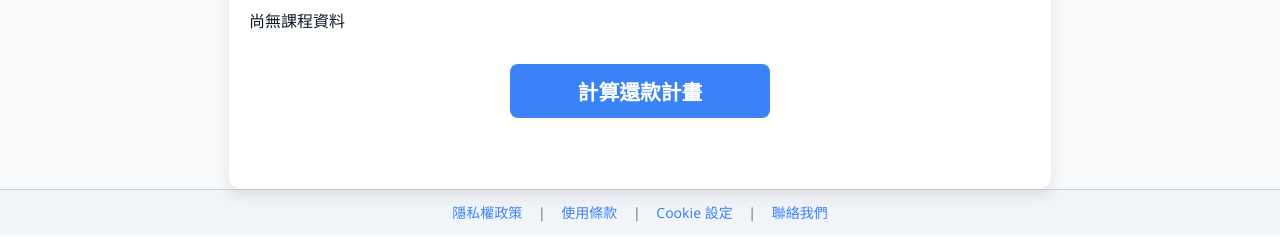
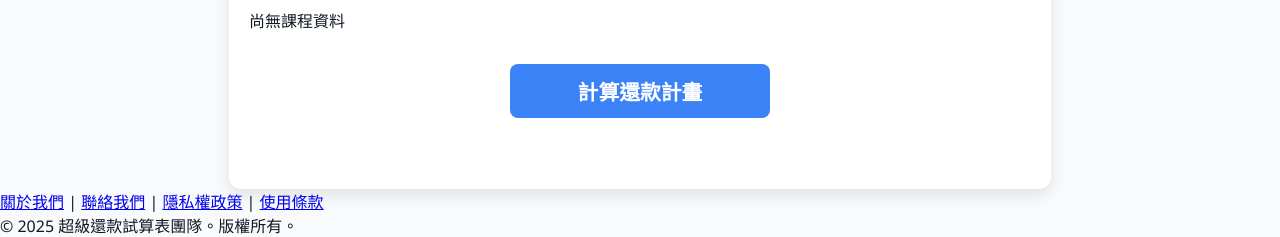
Before and after one commit to ailing1021/test, a Flask app: page / in a window 1280 px wide. Shown: the part 611-848 px from the top of the page. Run offline with Flask 3, Linux system fonts and the light colour scheme; some libraries are stand-ins or nearby versions.

Commit message:
Update index.html

```diff
--- a/template/index.html
+++ b/template/index.html
@@ -153,12 +153,20 @@
 </head>
 <body>
   <div id="root"></div>
-  <footer class="footer" role="contentinfo">
-    <a href="/privacy" target="_blank" rel="noopener noreferrer">隱私權政策</a> |
-    <a href="/terms" target="_blank" rel="noopener noreferrer">使用條款</a> |
-    <a href="/cookies" target="_blank" rel="noopener noreferrer">Cookie 設定</a> |
-    <a href="/contact" target="_blank" rel="noopener noreferrer">聯絡我們</a>
-  </footer>
+  <footer class="fixed bottom-0 left-0 w-full bg-gray-100 border-t border-gray-300 py-3 text-center text-sm font-sans text-gray-600 z-50">
+  <nav class="space-x-4">
+    <a href="about.html" class="text-blue-600 hover:underline">關於我們</a>
+    <span>|</span>
+    <a href="contact.html" class="text-blue-600 hover:underline">聯絡我們</a>
+    <span>|</span>
+    <a href="privacy.html" class="text-blue-600 hover:underline">隱私權政策</a>
+    <span>|</span>
+    <a href="terms.html" class="text-blue-600 hover:underline">使用條款</a>
+  </nav>
+  <div class="mt-1">
+    © 2025 超級還款試算表團隊。版權所有。
+  </div>
+</footer>
 
 <script type="text/babel">
 
```
